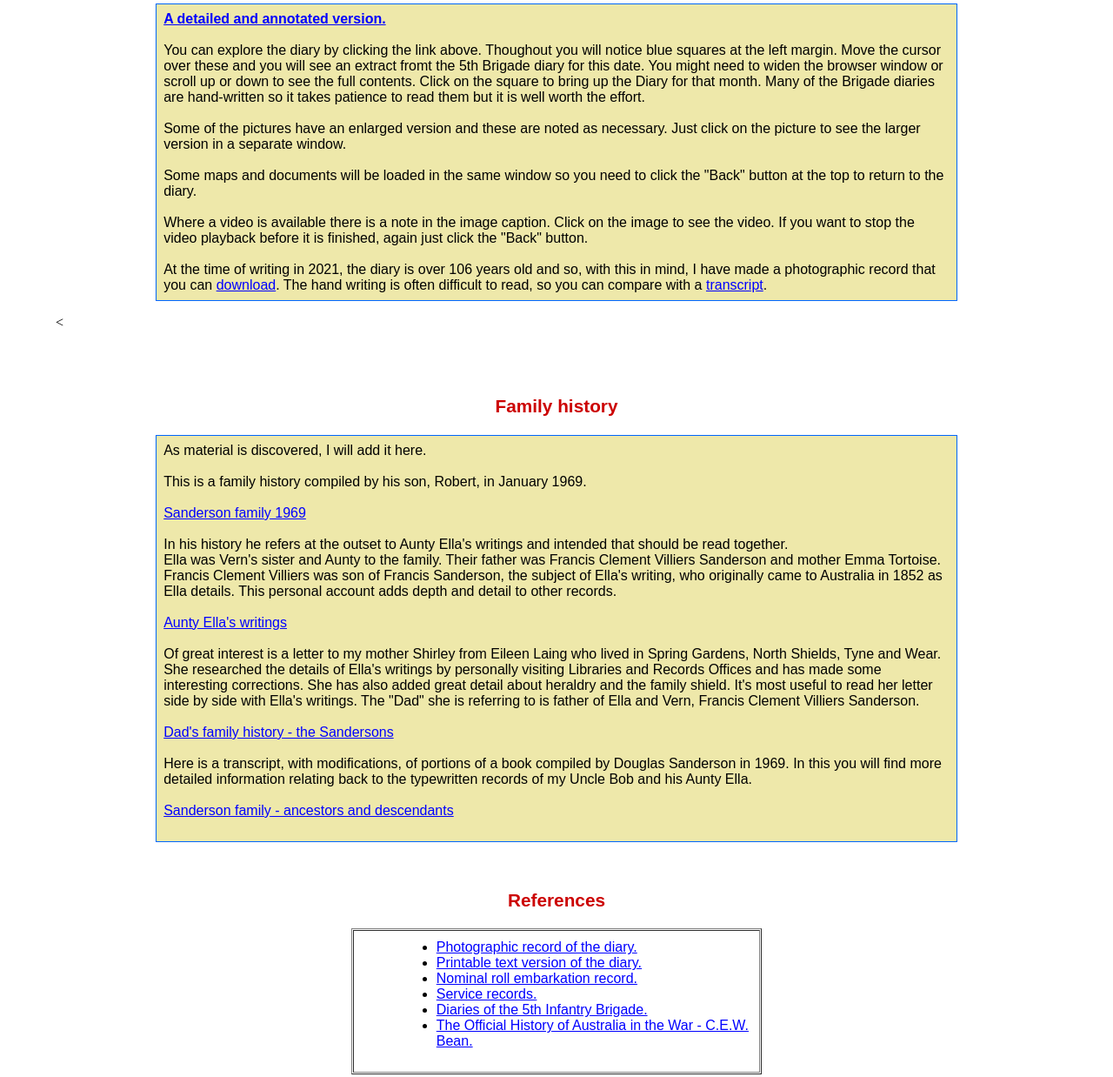
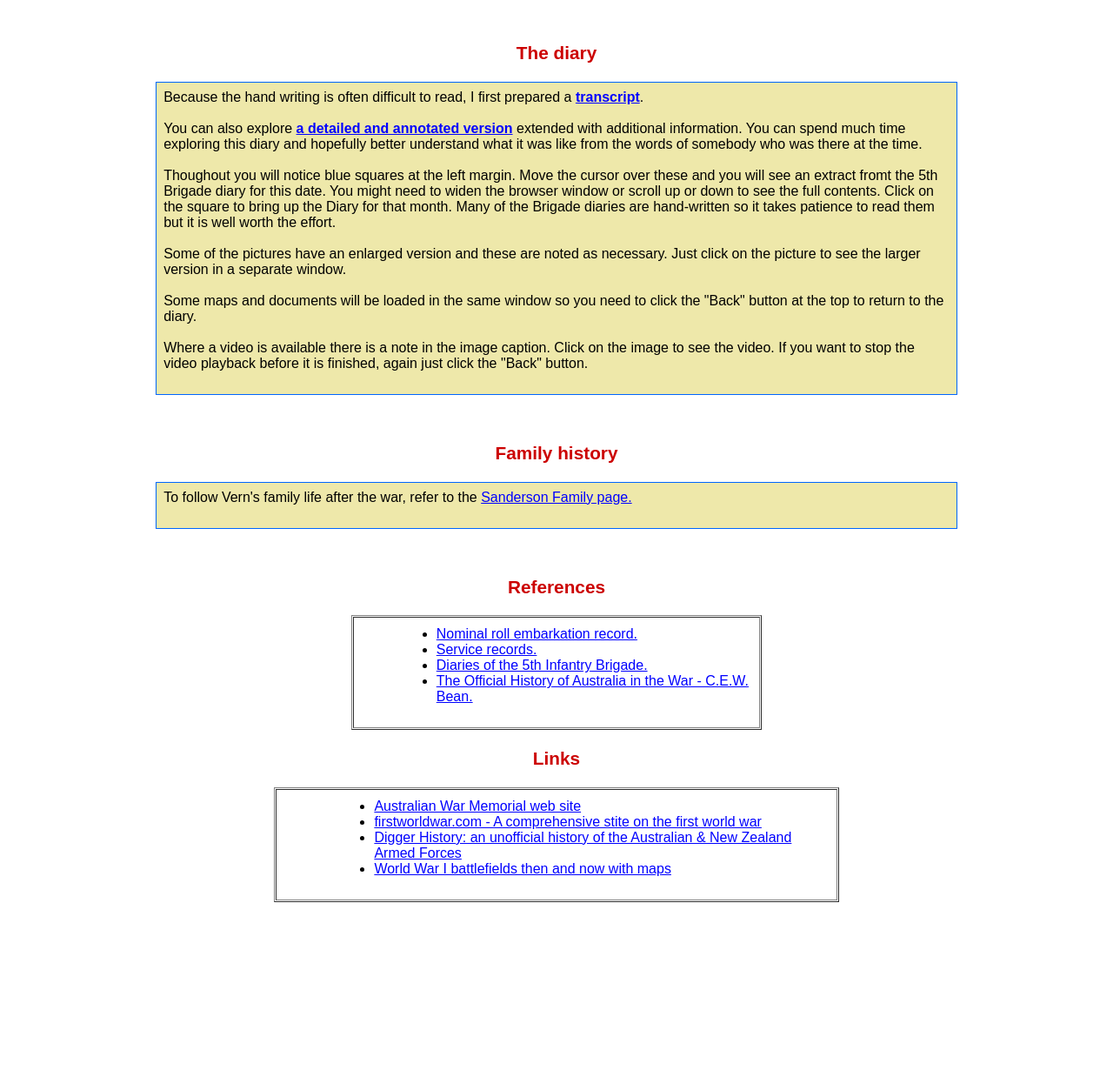
Before and after one commit to jarvis-genealogy/Sanderson-Diary, a plain HTML site: page index.html in a window 1280 px wide. Shown: the part 816-2054 px from the top of the page at 87% size. After the commit the page ends 1897 px from the top, so only its background shows below. Drawn offline with Linux system fonts and the light colour scheme; files whose address does not match are found by name.

Commit message:
Revise intro
Revise index.html and readme.md at root
Remove duplicate family documents

```diff
--- a/index.html
+++ b/index.html
@@ -66,9 +66,11 @@ function view (imagefile) {
 <p style="background: Gainsboro; border: 1px solid #0066FF; padding:8px">
 
 <a href="content\\images\\vsls_portrait_CC_large.jpg" target="_blank"><img src="content\\images\\vsls_portrait_CC_small.jpg" width = 240 ALIGN="left" ALT="Studio portrait of Verner Stuart Leslie Sanderson." border=1></a>
-
-This is a transcription of the diary of Verner Stuart Leslie Sanderson, describing his experiences in the first World War from the period July 17th 1915 to August 3rd 1917. The diary ends after his &quot;10 days dream&quot; leave to England from 21/7/17 to 3/8/17. <br><br>From there
-his <a href="content\records\Service_records.pdf" target="blank">Service records </a> show that he remained in France until the end of March 1919. He had joined on the 28th July 1915 aged 28 and returned to Australia four years later on the 26th June 1919. He was discharged on the 22nd August 1919. He would have been 32 years old. In his diary we see reference to his brother George and sister Olive as well as the names of some of his friends Bert Siddell, Norman Wauchope, Norman Levick, Ella and Miss Pollock.
+This is a record of the diary of Verner Stuart Leslie Sanderson, describing his experiences in the first World War from the period July 17th 1915 to August 3rd 1917.
+<br><br>
+He was in signals and was responsible for maintaining communications, whatever that entailed. We can only imagine what it might have been, but the diary gives us some idea.
+<br><br>
+The diary ends after his &quot;10 days dream&quot; leave to England from 21/7/17 to 3/8/17 and, from there, his <a href="content\records\Service_records.pdf" target="blank">Service records </a> show that he remained in France until the end of March 1919. He had joined on the 28th July 1915 aged 28 and returned to Australia four years later on the 26th June 1919. He was discharged on the 22nd August 1919. He would have been 32 years old. In his diary we see reference to his brother George and sister Olive as well as the names of some of his friends Bert Siddell, Norman Wauchope, Norman Levick, Ella and Miss Pollock.
 Given the time to do it and the necessary research into these people, one could compile a family history of the time and for the years thereafter.
 <br><br>
 We are fortunate to have some glimpse into the personal experiences that Vern relates in his diary. I have made a small contribution to this by making the diary easier to read. There are two versions, one is a plain text transcription word for word as it was written, the other is a fully researched version including images, maps, video, military documents and links to other informative literature that gives us an insight into the goings on at the time and the conditions which he faced.
@@ -82,57 +84,43 @@ They give a detailed and fascinating insight into the realities of the soldier&a
 There is much more information that can be gained from the AWM web site and other sources, some of which I have included here. A determined study of all this material including the
 <a href="content\diaries\5th_diaries_index.html" target="blank">Brigade Diaries</a> could better place his carefully dated movements. For now though this transcription gives us some idea.
 <br><br>
+At the time of writing in 2021, the diary is over 106 years old. It's a small blue booklet that must have been carried with him in his pocket in the trenches. He added to it day by day and refers to &quot;dear readers&quot; with the thought that one day somebody would read it. Now we all can.
+<br><br>
 Lynn Jarvis<br>
 Grandson and son of his daughter Shirley.<br>
 Created as a DVD June 2008.
 Website conversion June 2020
 </p>
 
-<br><br>
+<br>
 
 <h3>The diary</h3>
 
 <p style="background: palegoldenrod; border: 1px solid #0066FF; padding:8px">
 
-<a href="content\diary.html" target="blank"><b>A detailed and annotated version.</b></a><br><br>
-You can explore the diary by clicking the link above.
-Thoughout you will notice blue squares at the left margin. Move the cursor over these and you will see an extract fromt the 5th Brigade diary for this date. You might need to widen the browser window or scroll up or down to see the full contents. Click on the square to bring up the Diary for that month.
-Many of the Brigade diaries are hand-written so it takes patience to read them but it is well worth the effort.
-<br><br> Some of the pictures have an enlarged version and these are noted as necessary. Just click on the picture to see the larger version in a separate window.
-<br><br> Some maps and documents will be loaded in the same window so you need to click the "Back" button at the top to return to the diary.
-<br><br> Where a video is available there is a note in the image caption. Click on the image to see the video. If you want to stop the video playback before it is finished, again just click the "Back" button.
+Because the hand writing is often difficult to read, I first prepared a <a href="content\records\vsls_diary_plain.pdf" target="blank"><b>transcript</b></a>.
 <br><br>
-At the time of writing in 2021, the diary is over 106 years old and so, with this in mind, I have made a photographic record that you can <a href="content\records\VSLS-diary-pages.zip" target="blank">download</a>. The hand writing is often difficult to read, so you can compare with a <a href="content\records\vsls_diary_plain.pdf" target="blank">transcript</a>.
+You can also explore <a href="content\diary.html" target="blank"><b>a detailed and annotated version</b></a>
+extended with additional information. You can spend much time exploring this diary and hopefully better understand what it was like from the words of somebody who was there at the time.
+<br><br>
+Thoughout you will notice blue squares at the left margin. Move the cursor over these and you will see an extract fromt the 5th Brigade diary for this date. You might need to widen the browser window or scroll up or down to see the full contents. Click on the square to bring up the Diary for that month. Many of the Brigade diaries are hand-written so it takes patience to read them but it is well worth the effort.
+<br><br>
+Some of the pictures have an enlarged version and these are noted as necessary. Just click on the picture to see the larger version in a separate window.
+<br><br>
+Some maps and documents will be loaded in the same window so you need to click the "Back" button at the top to return to the diary.
+<br><br>
+Where a video is available there is a note in the image caption. Click on the image to see the video. If you want to stop the video playback before it is finished, again just click the "Back" button.
+<br><br>
 </p>
 
-< <br><br>
-
-<br><br>
+<br>
 
 <h3>Family history</h3>
 
-
 <p style="background: palegoldenrod; border: 1px solid #0066FF; padding:8px">
-As material is discovered, I will add it here.<br><br>
-This is a family history compiled by his son, Robert, in January 1969.<br><br>
-
-<a href="content\records\Sanderson-History_RLS.pdf" target="blank">Sanderson family 1969</a>
+To follow Vern's family life after the war, refer to the
+<a href="https://jarvis-genealogy.github.io/Sanderson-Family/" target="blank">Sanderson Family page.</a>
 <br><br>
-In his history he refers at the outset to Aunty Ella's writings and intended that should be read together.
-<br>
-Ella was Vern's sister and Aunty to the family. Their father was Francis Clement Villiers Sanderson and mother Emma Tortoise. Francis Clement Villiers was son of Francis Sanderson, the subject of Ella's writing, who originally came to Australia in 1852 as Ella details. This personal account adds depth and detail to other records.
-<br><br>
-<a href="content\records\ella-2.pdf" target="blank">Aunty Ella's writings</a>
-<br><br>
-Of great interest is a letter to my mother Shirley from Eileen Laing who lived in Spring Gardens, North Shields, Tyne and Wear. She researched the details of Ella's writings by personally visiting Libraries and Records Offices and has made some interesting corrections. She has also added great detail about heraldry and the family shield. It's most useful to read her letter side by side with Ella's writings. The "Dad" she is referring to is father of Ella and Vern, Francis Clement Villiers Sanderson.
-<br><br>
-<a href="content\records\Eileen-Laing.pdf" target="blank">Dad's family history - the Sandersons</a>
-<br><br>
-Here is a transcript, with modifications, of portions of a book compiled by Douglas Sanderson in 1969. In this you will find more detailed information relating back to the typewritten records of my Uncle Bob and his Aunty Ella.
-<br><br>
-<a href="content\records\douglas_sanderson.pdf" target="blank">Sanderson family - ancestors and descendants</a>
-<br><br>
-
 </p>
 
 <br>
@@ -144,8 +132,8 @@ Here is a transcript, with modifications, of portions of a book compiled by Doug
 <TR>
 <TD>
 <ul>
-<li><a href="content\records\VSLS-diary-pages.pdf" target="blank">Photographic record of the diary.</a></li>
-<li><a href="content\records\vsls_diary_plain.pdf" target="blank">Printable text version of the diary.</a></li>
+<!-- <li><a href="content\records\VSLS-diary-pages.pdf" target="blank">Photographic record of the diary.</a></li> -->
+<!-- <li><a href="content\records\vsls_diary_plain.pdf" target="blank">Printable text version of the diary.</a></li> -->
 <li><a href="content\records\0379.pdf" target="blank">Nominal roll embarkation record.</a></li>
 <li><a href="content\records\Service_records.pdf" target="blank">Service records.</a></li>
 <li><a href="content\diaries\5th_diaries_index.html" target="blank">Diaries of the 5th Infantry Brigade.</a></li>
```
Also changed, not shown: 6 other files.
